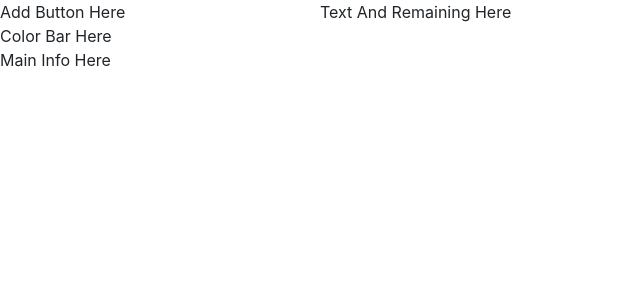
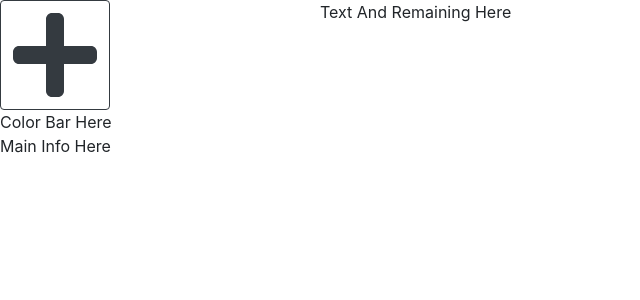
Before and after one commit to MustafaAli789/Billars, a React (Create React App) app: page / in a window 1280 px wide. Shown: the top 300 px of the page, without its empty margins (0-640 px from the left). Built offline with nearby package versions, Linux system fonts and the light colour scheme.

Commit message:
added addBill button

```diff
--- a/package.json
+++ b/package.json
@@ -3,6 +3,9 @@
   "version": "0.1.0",
   "private": true,
   "dependencies": {
+    "@fortawesome/fontawesome-svg-core": "^1.2.21",
+    "@fortawesome/free-solid-svg-icons": "^5.10.1",
+    "@fortawesome/react-fontawesome": "^0.1.4",
     "bootstrap": "^4.3.1",
     "react": "^16.9.0",
     "react-bootstrap": "^1.0.0-beta.11",
--- /dev/null
+++ b/src/AddButton.js
@@ -0,0 +1,13 @@
+import React from 'react';
+import Button from 'react-bootstrap/Button';
+import { FontAwesomeIcon } from '@fortawesome/react-fontawesome'
+import { faPlus } from '@fortawesome/free-solid-svg-icons'
+
+const AddButton = () =>{
+	const button = <FontAwesomeIcon icon={faPlus} size="6x"/>;
+	return(
+		<Button variant="outline-dark">{button}</Button>
+	);
+}
+
+export default AddButton;
--- a/src/App.js
+++ b/src/App.js
@@ -4,6 +4,7 @@
 import Jumbotron from "react-bootstrap/Jumbotron";
 import Row from "react-bootstrap/Row";
 import Col from "react-bootstrap/Col";
+import AddButton from './AddButton.js';
 
 class App extends Component{
 
@@ -18,7 +19,7 @@
     return (
       <div>
         <Row noGutters="true">
-          <Col lg="3">Add Button Here</Col>
+          <Col lg="3"><AddButton></AddButton></Col>
           <Col lg="9">Text And Remaining Here</Col>
         </Row>
         <Row noGutters="true">
```
Also changed, not shown: 1 other file (tests, documents, lock files or other folders).
